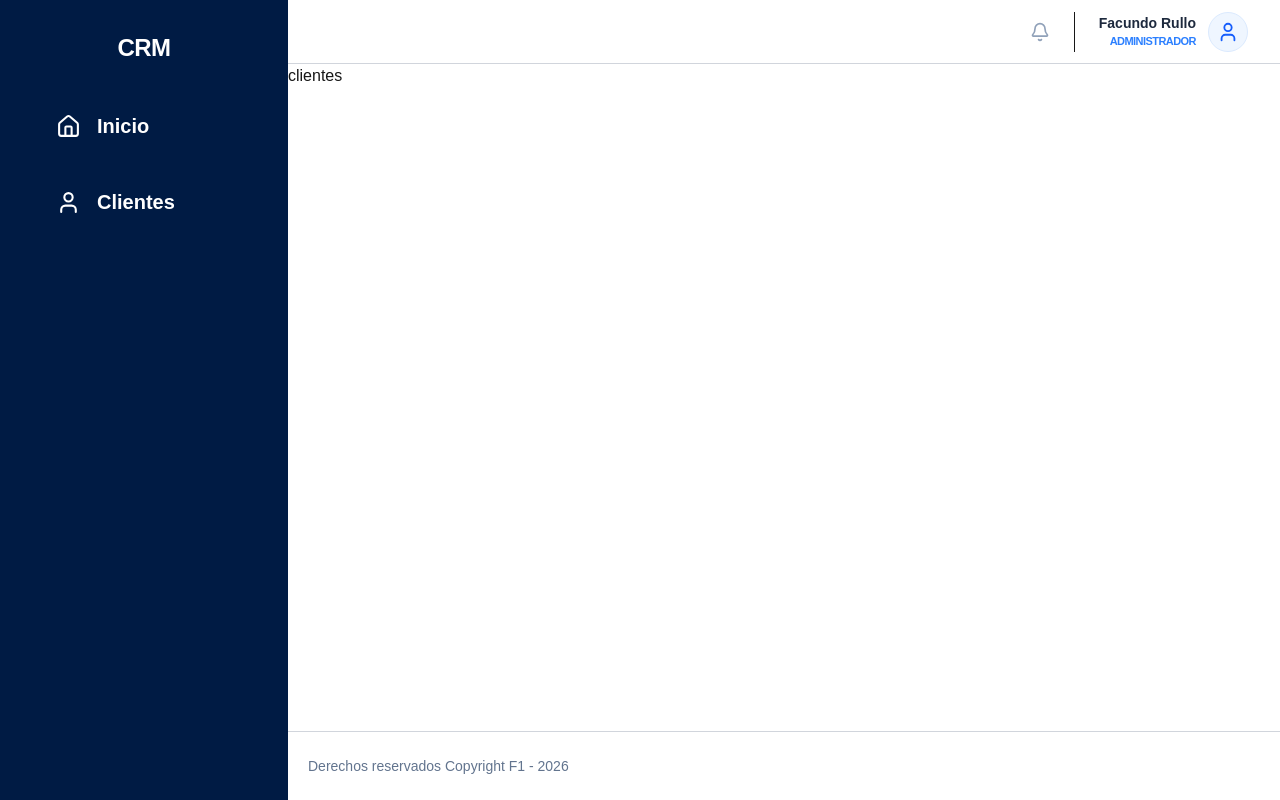
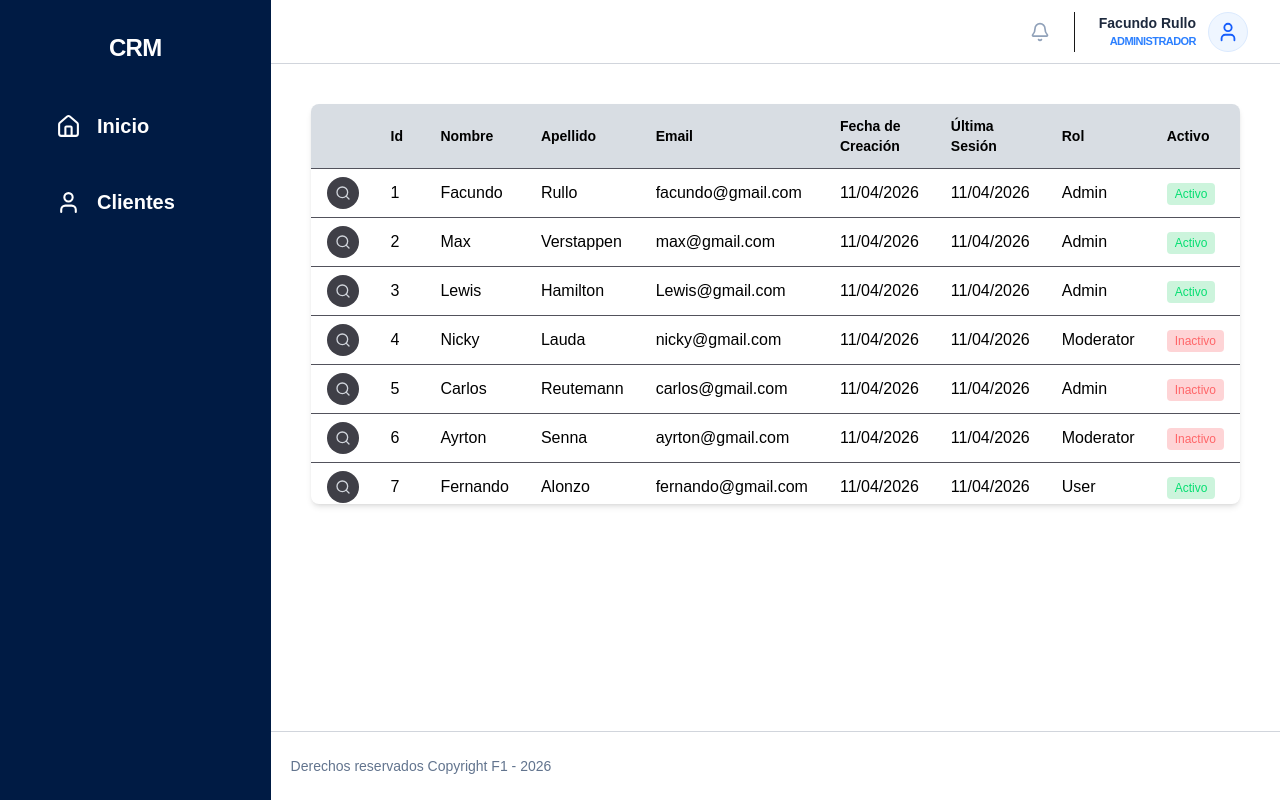
Before and after one commit to MatyAngeloni6/Tarea-Grupal-Prog-3, a Next.js app: page /crm/customer in a window 1280 px wide. Built offline with nearby package versions, Linux system fonts and the light colour scheme.

Commit message:
Listo el componente grilla

```diff
--- a/src/app/crm/customer/[id]/page.jsx
+++ b/src/app/crm/customer/[id]/page.jsx
@@ -3,7 +3,7 @@ import React from 'react'
 async function page({ params }) {
   const { id } = await params;
   return (
-    <div>
+    <div className='text-black'>
       cliente tal
     </div>
   )
--- a/src/app/crm/customer/page.jsx
+++ b/src/app/crm/customer/page.jsx
@@ -1,9 +1,10 @@
-
+import React from "react"
+import Grilla from "@/components/Grilla"
 
 function page() {
   return (
     <div>
-        clientes
+        <Grilla/>
     </div>
   )
 }
--- a/src/app/crm/layout.jsx
+++ b/src/app/crm/layout.jsx
@@ -32,7 +32,7 @@ function layout({ children }) {
         </aside>
         <div className='flex flex-col flex-1'>
           <Header />
-          <main className="flex-1 bg-white">
+          <main className="flex-1 bg-white p-10">
             {children}
           </main>
           <Footer />
--- a/src/app/crm/page.jsx
+++ b/src/app/crm/page.jsx
@@ -2,7 +2,7 @@ import React from 'react'
 
 function page() {
   return (
-    <div>
+    <div className='text-black'>
       crm base
     </div>
   )
--- /dev/null
+++ b/src/components/Grilla.jsx
@@ -0,0 +1,77 @@
+import React from 'react'
+import Link from 'next/link'
+import { Search } from "lucide-react";
+
+function grilla() {
+    const users = [
+    {id: 1, nombre: "Facundo", apellido: "Rullo", email: "facundo@gmail.com", fechaCreacion: "11/04/2026", ultimaSesion: "11/04/2026", rol: "Admin", activo: "Activo"},
+    {id: 2, nombre: "Max", apellido: "Verstappen", email: "max@gmail.com", fechaCreacion: "11/04/2026", ultimaSesion: "11/04/2026", rol: "Admin", activo: "Activo"},
+    {id: 3, nombre: "Lewis", apellido: "Hamilton", email: "Lewis@gmail.com", fechaCreacion: "11/04/2026", ultimaSesion: "11/04/2026", rol: "Admin", activo: "Activo"},
+    {id: 4, nombre: "Nicky", apellido: "Lauda", email: "nicky@gmail.com", fechaCreacion: "11/04/2026", ultimaSesion: "11/04/2026", rol: "Moderator", activo: "Inactivo"},
+    {id: 5, nombre: "Carlos", apellido: "Reutemann", email: "carlos@gmail.com", fechaCreacion: "11/04/2026", ultimaSesion: "11/04/2026", rol: "Admin", activo: "Inactivo"},
+    {id: 6, nombre: "Ayrton", apellido: "Senna", email: "ayrton@gmail.com", fechaCreacion: "11/04/2026", ultimaSesion: "11/04/2026", rol: "Moderator", activo: "Inactivo"},
+    {id: 7, nombre: "Fernando", apellido: "Alonzo", email: "fernando@gmail.com", fechaCreacion: "11/04/2026", ultimaSesion: "11/04/2026", rol: "User", activo: "Activo"},
+    {id: 8, nombre: "Charles", apellido: "Leclerc", email: "charles@gmail.com", fechaCreacion: "11/04/2026", ultimaSesion: "11/04/2026", rol: "User", activo: "Activo"},
+    {id: 9, nombre: "Alain", apellido: "Prost", email: "alain@gmail.com", fechaCreacion: "11/04/2026", ultimaSesion: "11/04/2026", rol: "Admin", activo: "Inactivo"},
+    {id: 10, nombre: "James", apellido: "Hunt", email: "james@gmail.com", fechaCreacion: "11/04/2026", ultimaSesion: "11/04/2026", rol: "Admin", activo: "Inactivo",}
+  ]
+  return (
+    <div>
+      <section className=' text-black  shadow-md rounded-lg '>
+         <div className='max-h-[400px] overflow-y-auto rounded-lg '>
+           <table className="w-full table-auto border-collapse rounded-lg ">
+             <thead className="text-sm font-semibold bg-[#d8dde3] text-black ">
+               <tr>
+                 <th className='text-start px-4 py-3 border-b border-zinc-600'></th>
+                 <th className='text-start px-4 py-3 border-b border-zinc-600'>Id</th>
+                 <th className='text-start px-4 py-3 border-b border-zinc-600'>Nombre</th>
+                 <th className='text-start px-4 py-3 border-b border-zinc-600'>Apellido</th>
+                 <th className='text-start px-4 py-3 border-b border-zinc-600'>Email</th>
+                 <th className='text-start px-4 py-3 border-b border-zinc-600'>Fecha de Creación</th>
+                 <th className='text-start px-4 py-3 border-b border-zinc-600'>Última Sesión</th>
+                 <th className='text-start px-4 py-3 border-b border-zinc-600'>Rol</th>
+                 <th className='text-start px-4 py-3 border-b border-zinc-600'>Activo</th>
+               </tr>
+             </thead>
+
+             <tbody>
+               {users.map((user, index) => (
+                 <tr
+                   key={index}
+                   className='hover:bg-zinc-200 transition'
+                 >
+                   <td className='px-4 py-2 border-b border-zinc-600 text-center'>
+                     <Link href={`/crm/customer/${user.id}`}>
+                       <div className=' inline-flex items-center justify-center bg-zinc-700 hover:bg-zinc-600 rounded-full p-2 cursor-pointer'>
+                         <Search className="w-4 h-4 text-gray-300 hover:text-white" />
+                       </div>
+                     </Link>
+                   </td>
+
+                   <td className='px-4 py-2 border-b border-zinc-600'>{user.id}</td>
+                   <td className='px-4 py-2 border-b border-zinc-600'>{user.nombre}</td>
+                   <td className='px-4 py-2 border-b border-zinc-600'>{user.apellido}</td>
+                   <td className='px-4 py-2 border-b border-zinc-600'>{user.email}</td>
+                   <td className='px-4 py-2 border-b border-zinc-600'>{user.fechaCreacion}</td>
+                   <td className='px-4 py-2 border-b border-zinc-600'>{user.ultimaSesion}</td>
+                   <td className='px-4 py-2 border-b border-zinc-600'>{user.rol}</td>
+                   <td className='px-4 py-2 border-b border-zinc-600'>
+                     <span className={`px-2 py-1 rounded text-xs font-medium ${
+                       user.activo === "Activo"
+                         ? "bg-green-500/20 text-green-400"
+                         : "bg-red-500/20 text-red-400"
+                     }`}>
+                       {user.activo }
+                     </span>
+                   </td>
+                 </tr>
+               ))}
+             </tbody>
+           </table>
+         </div>
+        </section>
+    </div>
+  )
+}
+
+export default grilla
```
